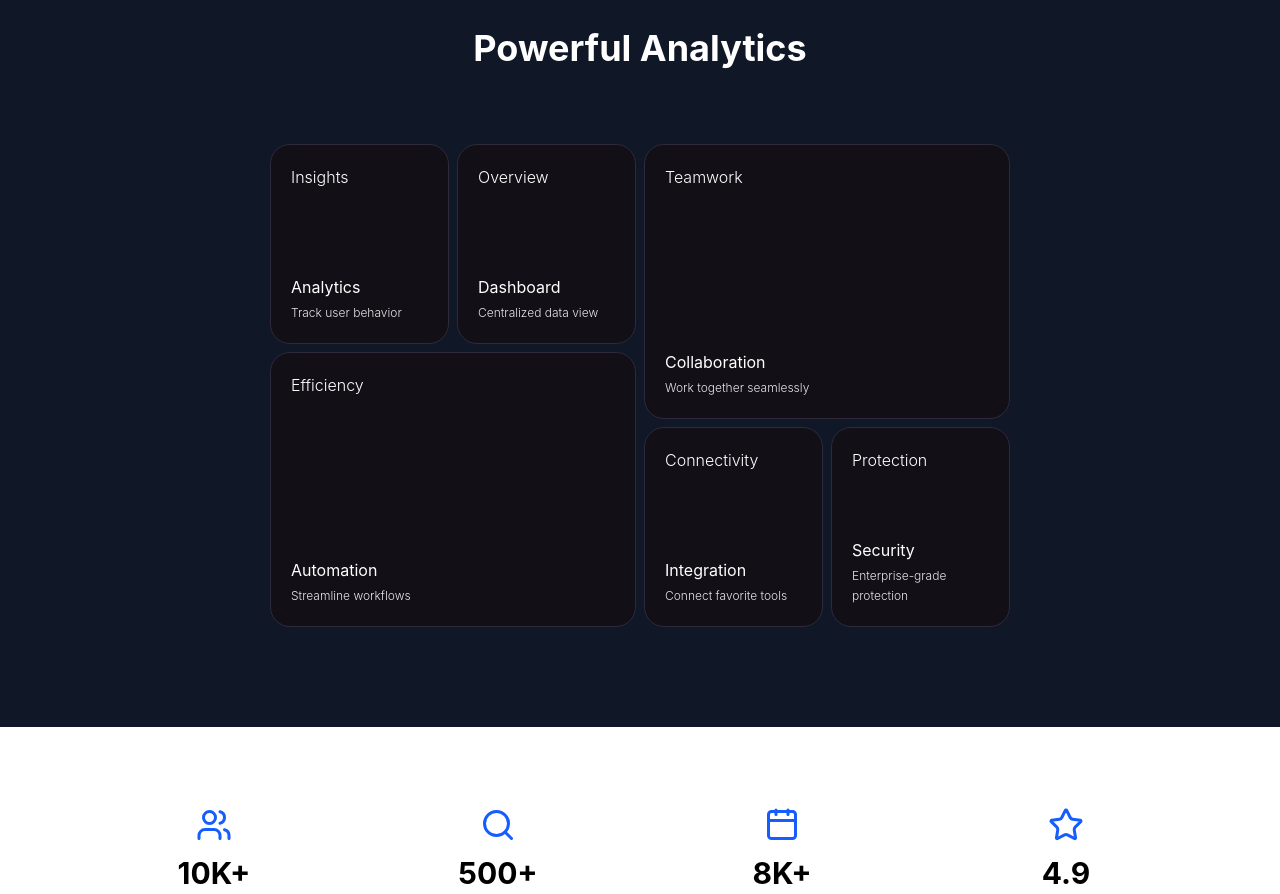
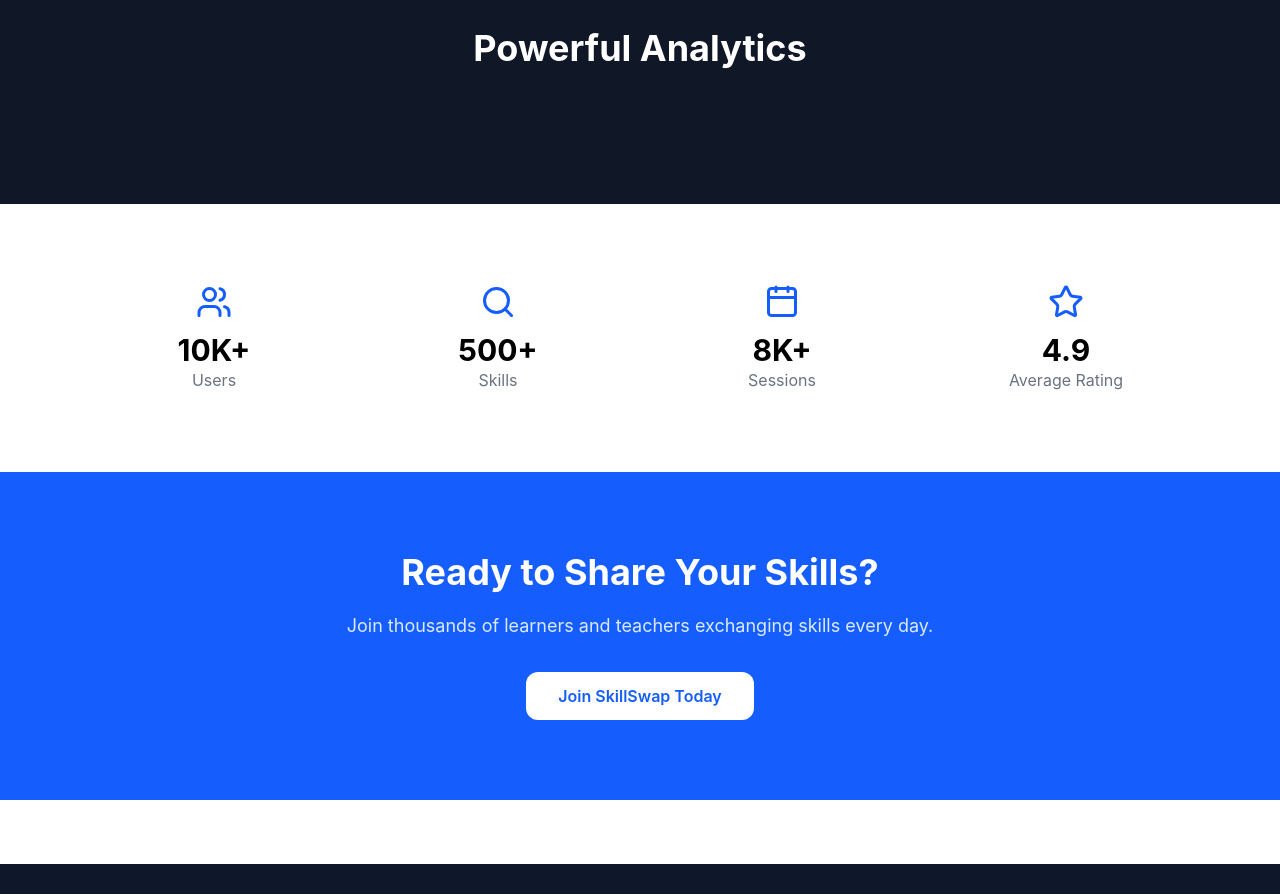
Before and after one commit to Athi0077/SkillSwap, a React (Vite) app in the folder frontend/skill/: page / in a window 1280 px wide. Shown: the part 1140-2034 px from the top of the page. Built offline with nearby package versions, Linux system fonts and the light colour scheme.

Commit message:
Remove MagicBento component from Home page

```diff
--- a/frontend/skill/src/pages/Home.jsx
+++ b/frontend/skill/src/pages/Home.jsx
@@ -11,7 +11,6 @@ import {
 
 import Navbar from "../components/Navbar";
 import Footer from "../components/Footer";
-import MagicBento from "../components/MagicBento";
 
 function Home() {
   const features = [
@@ -121,19 +120,7 @@ function Home() {
           <h2 className="text-4xl font-bold text-center text-white mb-14">
             Powerful Analytics
           </h2>
-          <MagicBento
-            textAutoHide={true}
-            enableStars
-            enableSpotlight
-            enableBorderGlow={true}
-            enableTilt={false}
-            enableMagnetism={false}
-            clickEffect
-            spotlightRadius={400}
-            particleCount={12}
-            glowColor="132, 0, 255"
-            disableAnimations={false}
-          />
+
         </div>
       </section>
 
```
